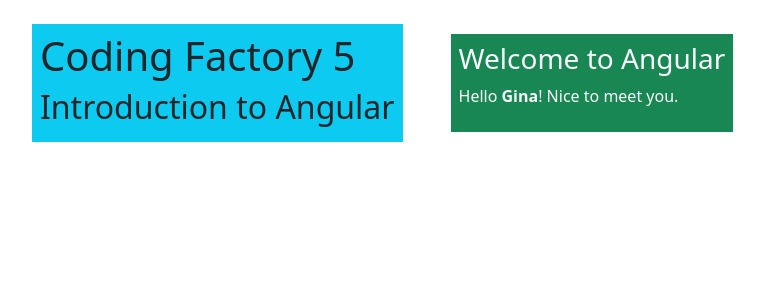
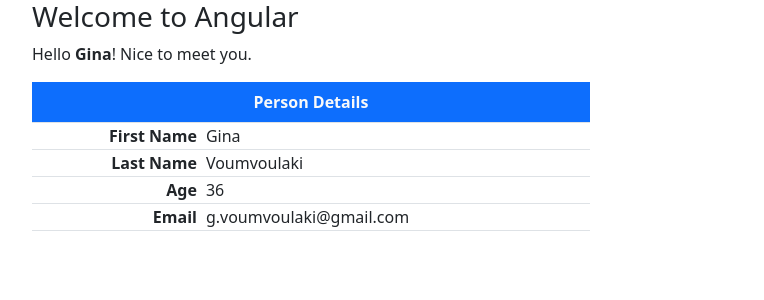
Before and after one commit to lostbody/angular-introduction, an Angular app: page / in a window 1280 px wide. Shown: the top 300 px of the page, without its empty margins (50-814 px from the left). Built offline with nearby package versions, Linux system fonts and the light colour scheme.

Commit message:
01-one-way-binding

```diff
--- a/package.json
+++ b/package.json
@@ -36,6 +36,7 @@
     "karma-coverage": "~2.2.0",
     "karma-jasmine": "~5.1.0",
     "karma-jasmine-html-reporter": "~2.1.0",
+    "prettier": "^3.2.5",
     "typescript": "~5.4.2"
   }
 }
--- a/src/app/app.component.html
+++ b/src/app/app.component.html
@@ -1,12 +1,29 @@
-<div class="container mt-4">
-  <div class="d-flex gap-5 align-items-center">
-    <div class="bg-info p-2">
-      <h1>Coding Factory 5</h1>
-      <h2>Introduction to Angular</h2>
-    </div>
-    <div class="bg-success p-2 text-light">
-      <h3>Welcome to Angular</h3>
-      <p>Hello <strong>Gina</strong>! Nice to meet you.</p>
-    </div>
-  </div>
+<div class="container">
+  <h3>Welcome to Angular</h3>
+  <p>
+    Hello <strong>{{ name }}</strong
+    >! Nice to meet you.
+  </p>
+
+  <table class="table table-bordered w-50">
+    <caption class="caption-top fw-bold bg-primary text-light text-center">
+      Person Details
+    </caption>
+    <tr>
+      <td class="fw-semibold text-end">First Name</td>
+      <td class="ps-2">{{ person.givenName }}</td>
+    </tr>
+    <tr>
+      <td class="fw-semibold text-end">Last Name</td>
+      <td class="ps-2">{{ person.surName }}</td>
+    </tr>
+    <tr>
+      <td class="fw-semibold text-end">Age</td>
+      <td class="ps-2">{{ person.age }}</td>
+    </tr>
+    <tr>
+      <td class="fw-semibold text-end">Email</td>
+      <td class="ps-2">{{ person.email }}</td>
+    </tr>
+  </table>
 </div>
--- a/src/app/app.component.ts
+++ b/src/app/app.component.ts
@@ -8,5 +8,12 @@
   styleUrl: './app.component.css',
 })
 export class AppComponent {
-  title = 'angular-introduction';
+  name = 'Gina';
+
+  person = {
+    givenName: 'Gina',
+    surName: 'Voumvoulaki',
+    age: 36,
+    email: 'g.voumvoulaki@gmail.com',
+  };
 }
```
Also changed, not shown: 2 other files (tests, documents, lock files or other folders).
